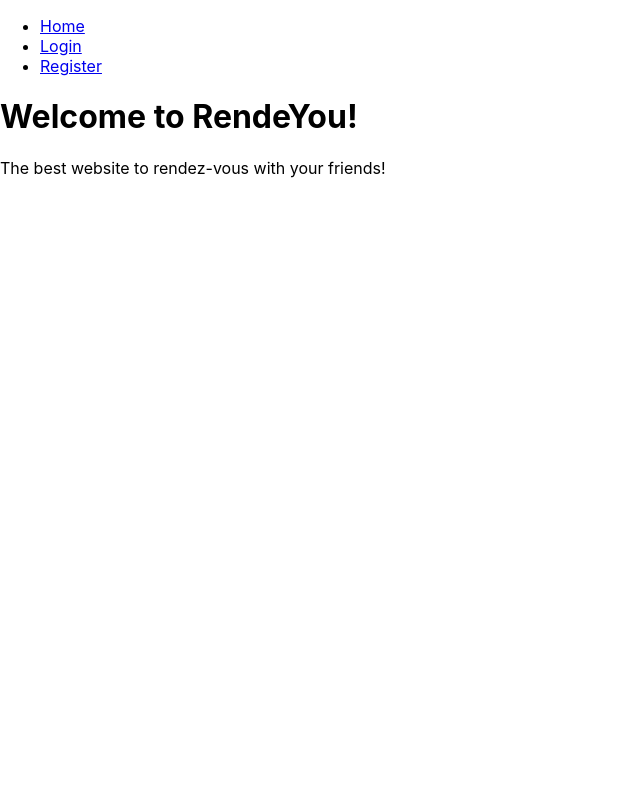
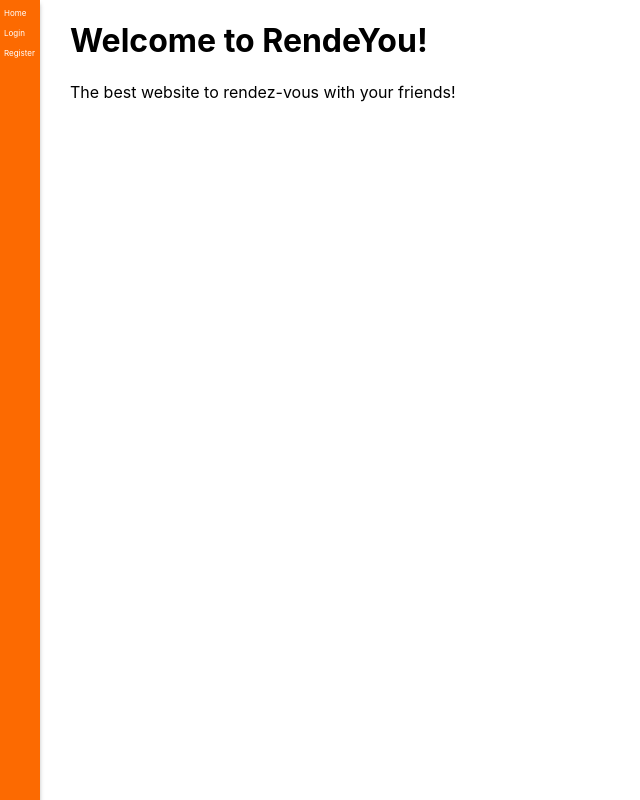
Before and after one commit to bliutech/RendeYou, a React (Create React App) app in the folder frontend/: page / in a window 1280 px wide. Shown: the whole page, without its empty margins (0-640 px from the left). Built offline with nearby package versions, Linux system fonts and the light colour scheme.

Commit message:
removed unecessary metadata files from frontend/public & implemented basic stylized NavBar. Moved index.css sourcing into independent pages instead of App.jss.

```diff
--- a/frontend/public/index.html
+++ b/frontend/public/index.html
@@ -7,37 +7,12 @@
     <meta name="theme-color" content="#000000" />
     <meta
       name="description"
-      content="Web site created using create-react-app"
+      content="RendeYou is the best way to 'rendez-vous' with your friends!"
     />
-    <link rel="apple-touch-icon" href="%PUBLIC_URL%/logo192.png" />
-    <!--
-      manifest.json provides metadata used when your web app is installed on a
-      user's mobile device or desktop. See https://developers.google.com/web/fundamentals/web-app-manifest/
-    -->
-    <link rel="manifest" href="%PUBLIC_URL%/manifest.json" />
-    <!--
-      Notice the use of %PUBLIC_URL% in the tags above.
-      It will be replaced with the URL of the `public` folder during the build.
-      Only files inside the `public` folder can be referenced from the HTML.
-
-      Unlike "/favicon.ico" or "favicon.ico", "%PUBLIC_URL%/favicon.ico" will
-      work correctly both with client-side routing and a non-root public URL.
-      Learn how to configure a non-root public URL by running `npm run build`.
-    -->
-    <title>React App</title>
+    <title> RendeYou </title>
   </head>
   <body>
     <noscript>You need to enable JavaScript to run this app.</noscript>
     <div id="root"></div>
-    <!--
-      This HTML file is a template.
-      If you open it directly in the browser, you will see an empty page.
-
-      You can add webfonts, meta tags, or analytics to this file.
-      The build step will place the bundled scripts into the <body> tag.
-
-      To begin the development, run `npm start` or `yarn start`.
-      To create a production bundle, use `npm run build` or `yarn build`.
-    -->
   </body>
 </html>
--- a/frontend/src/components/NavBar.js
+++ b/frontend/src/components/NavBar.js
@@ -1,15 +1,18 @@
 import React from 'react';
 import { Link } from 'react-router-dom';
+import classes from './NavBar.module.css';
 
 export default function NavBar()
 {
     return(
-        <div>
-            <ul>
-                <li><Link to='/' > Home </Link></li>
-                <li><Link to='/login'> Login </Link></li>
-                <li><Link to='/register'> Register </Link></li>
-            </ul>
-        </div>
+        <header className={classes.header}>
+                <nav>
+                    <ul>
+                        <li><Link to='/'> Home </Link></li>
+                        <li><Link to='/login'> Login </Link></li>
+                        <li><Link to='/register'> Register </Link></li>
+                    </ul>
+                </nav>
+        </header>
     );
 }
--- /dev/null
+++ b/frontend/src/components/NavBar.module.css
@@ -0,0 +1,39 @@
+.header {
+    width: 40px;
+    height: 100%;
+    list-style-type: none;
+    display: flex;
+    top: 0;
+    background-color: #FC6A01;
+    box-shadow: 0px 4px 4px 0px #00000040;
+    position: fixed;
+}
+
+.header ul
+{
+    list-style-type: none;
+    padding: 0;
+    overflow: hidden;
+    display:inline;
+    align-items: center;
+    vertical-align: top;
+}
+
+.header li
+{
+    margin-left: 4px;
+    margin-right: 4px;
+    display:inline;
+}
+
+.header li a{
+    font-size: 8px;
+    color: white;
+    text-decoration: none;
+}
+
+.header ul li a:hover,
+.header li a:hover,
+.header a:active {
+    color: black;
+}
--- a/frontend/src/index.css
+++ b/frontend/src/index.css
@@ -11,3 +11,8 @@ code {
   font-family: source-code-pro, Menlo, Monaco, Consolas, 'Courier New',
     monospace;
 }
+
+.content {
+  margin-left: 70px;
+  margin-right: 10px;
+}
--- a/frontend/src/pages/Home.js
+++ b/frontend/src/pages/Home.js
@@ -1,9 +1,10 @@
 import React from 'react';
+import '../index.css';
 
 export default function Home()
 {
     return(
-        <div>
+        <div className='content'>
             <h1> Welcome to RendeYou! </h1>
             <p> The best website to rendez-vous with your friends! </p>
         </div>
--- a/frontend/src/pages/Login.js
+++ b/frontend/src/pages/Login.js
@@ -3,7 +3,7 @@ import React from 'react';
 export default function Login()
 {
     return(
-        <div>
+        <div className='content'>
             <h1> Login </h1>
             <p> Login to your RendeYou account. </p>
         </div>
--- a/frontend/src/pages/Register.js
+++ b/frontend/src/pages/Register.js
@@ -1,9 +1,10 @@
 import React from 'react';
+import '../index.css';
 
 export default function Login()
 {
     return(
-        <div>
+        <div className='content'>
             <h1> Register </h1>
             <p> Register your RendeYou account. </p>
         </div>
```
Also changed, not shown: frontend/src/App.js (+5 -6 lines), frontend/public/logo192.png (deleted), frontend/public/logo512.png (deleted), frontend/public/manifest.json (deleted), frontend/public/robots.txt (deleted).
